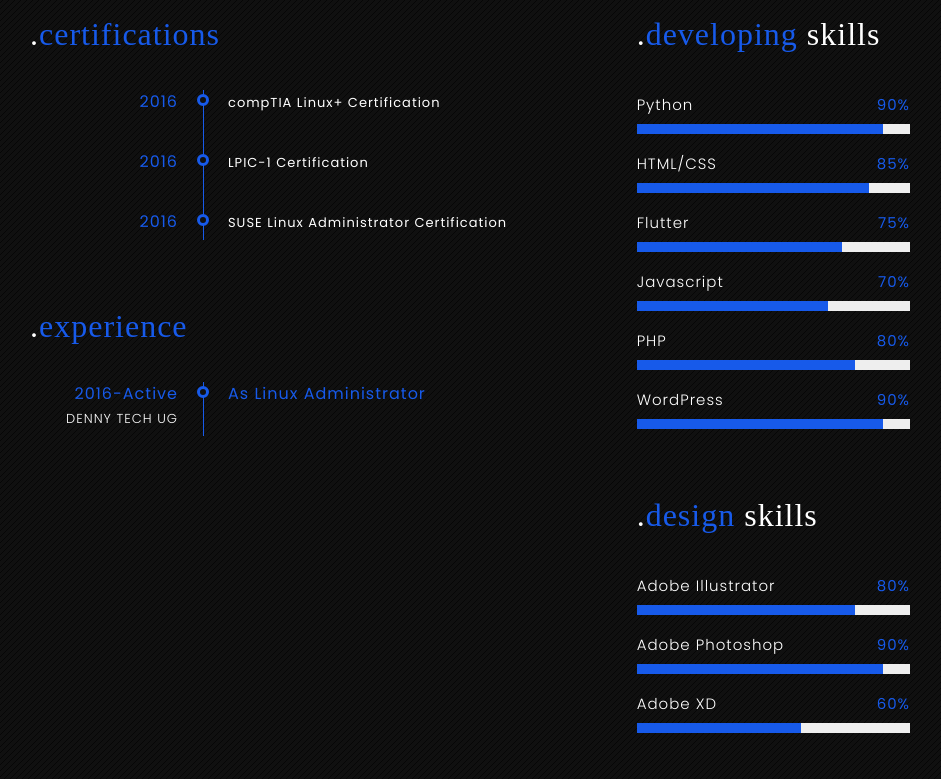
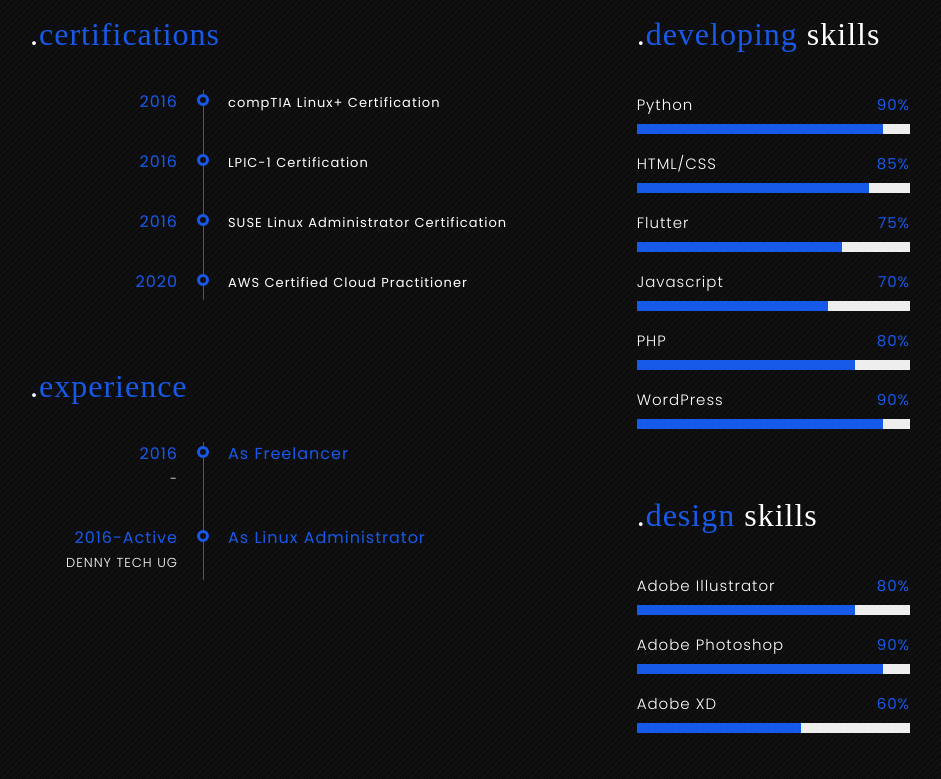
Before and after one commit to olugbenga1234/my_portfolio, a Flask app: page /about in a window 1280 px wide. Shown: the part 1135-1914 px from the top of the page, without its empty margins (320-1261 px from the left). Run offline with Flask 2, Linux system fonts and the light colour scheme; data that the repository does not hold is empty; some libraries are stand-ins or nearby versions; some web fonts are replaced.

Commit message:
Update about.html

```diff
--- a/src/templates/about.html
+++ b/src/templates/about.html
@@ -125,12 +125,38 @@
 
                                         </div>
                                     </div>
+
+                                    <div class="timeline-item clearfix">
+                                        <div class="timeline-left">
+                                            <h6 class="item-period body-font">2020</h6>
+                                            <span class="item-company"></span>
+                                        </div>
+                                        <div class="divider"></div>
+                                        <div class="timeline-right">
+                                            <h6 class="item-company body-font">AWS Certified Cloud Practitioner
+                                            </h6>
+
+                                        </div>
+                                    </div>
                                 </div>
                             </div>
                             <!-- Timeline - Experience -->
                             <div class="experience subtitle">
                                 <h3 class="mb-40">.<span>experience</span></h3>
                                 <div class="timeline clearfix">
+                                    <div class="timeline-item clearfix">
+                                        <div class="timeline-left">
+                                            <h6 class="item-period body-font">2016</h6>
+                                            <span class="item-company">-</span>
+                                        </div>
+                                        <div class="divider"></div>
+                                        <div class="timeline-right">
+                                            <h6 class="item-title body-font">As Freelancer</h6>
+
+                                        </div>
+                                    </div>
+
+
                                     <div class="timeline-item clearfix">
                                         <div class="timeline-left">
                                             <h6 class="item-period body-font">2016-Active</h6>
```
